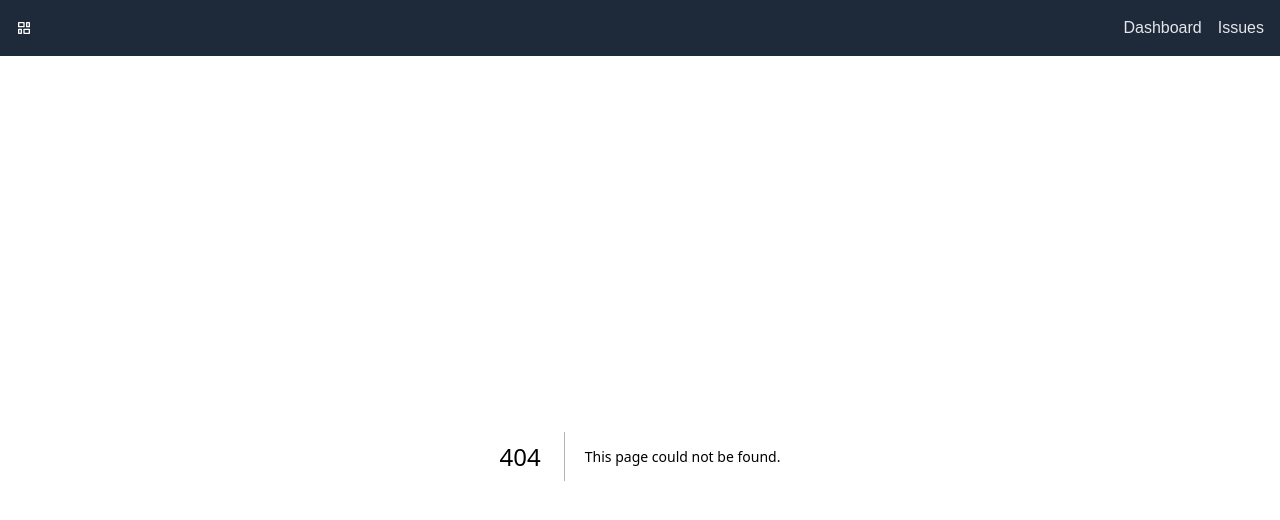
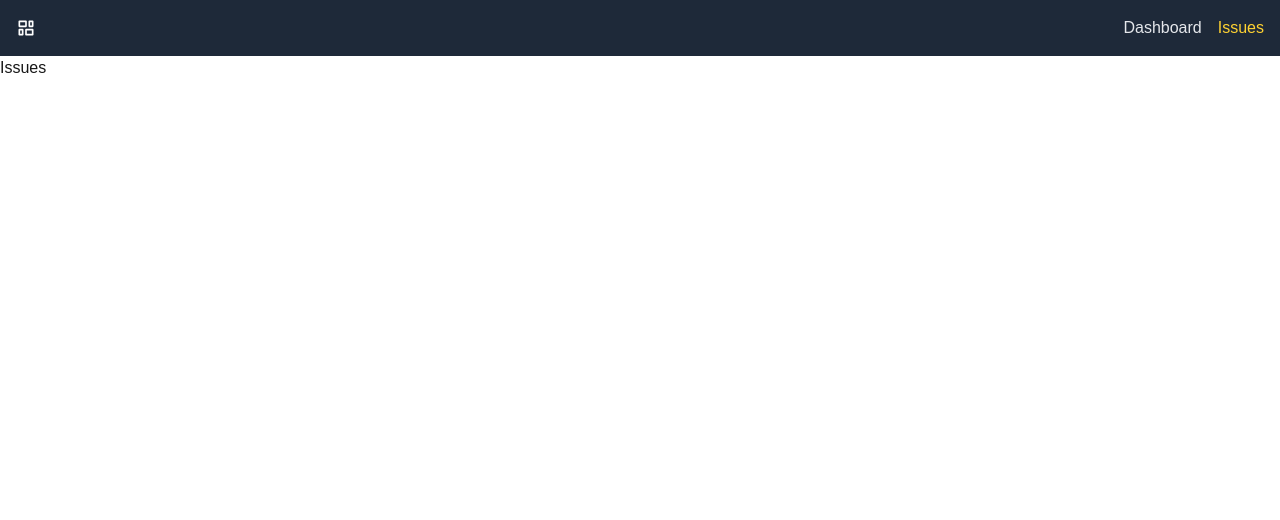
Before and after one commit to carlajeanne/Dashboard, a Next.js app: page /issues in a window 1280 px wide. Before the commit this address had no page. Shown: the top 520 px of the page. Built offline with nearby package versions, Linux system fonts and the light colour scheme.

Commit message:
Styling: Navbar

```diff
--- a/src/app/NavBar.tsx
+++ b/src/app/NavBar.tsx
@@ -1,22 +1,33 @@
+'use client';
+
 import Link from 'next/link'
+import { usePathname } from 'next/navigation'
 import React from 'react'
 import { RiDashboardHorizontalLine  } from 'react-icons/ri'
 
 const NavBar = () => {
+    const currentPath = usePathname();
+
     const links = [
-        { name: 'Dashboard', path: '/' },
-        { name: 'Issues', path: '/issues' },
+        { name: 'Dashboard', href: '/' },
+        { name: 'Issues', href: '/issues' },
     ]
 
     return (
         <nav className='flex justify-between items-center p-4 bg-gray-800 text-white'>
-            <Link href="/"><RiDashboardHorizontalLine /></Link>
+            <Link href="/"><RiDashboardHorizontalLine size={20}/></Link>
             <ul className='flex space-x-4'>
                 {links.map((link) => (
                     <li key={link.name}>
                         <Link
-                            className='text-gray-200 hover:text-amber-300'
-                            href={link.path}>{link.name}
+                            href={link.href}
+                            className={`${
+                                link.href === currentPath
+                                ? 'text-amber-300'
+                                : 'text-gray-200 hover:text-amber-300'
+                                } transition-colors`}
+                            >
+                                {link.name}
                         </Link>
                     </li>
                 ))}
--- /dev/null
+++ b/src/app/issues/page.tsx
@@ -0,0 +1,9 @@
+import React from 'react'
+
+const Issues = () => {
+    return (
+        <div>Issues</div>
+    )
+}
+
+export default Issues
```
